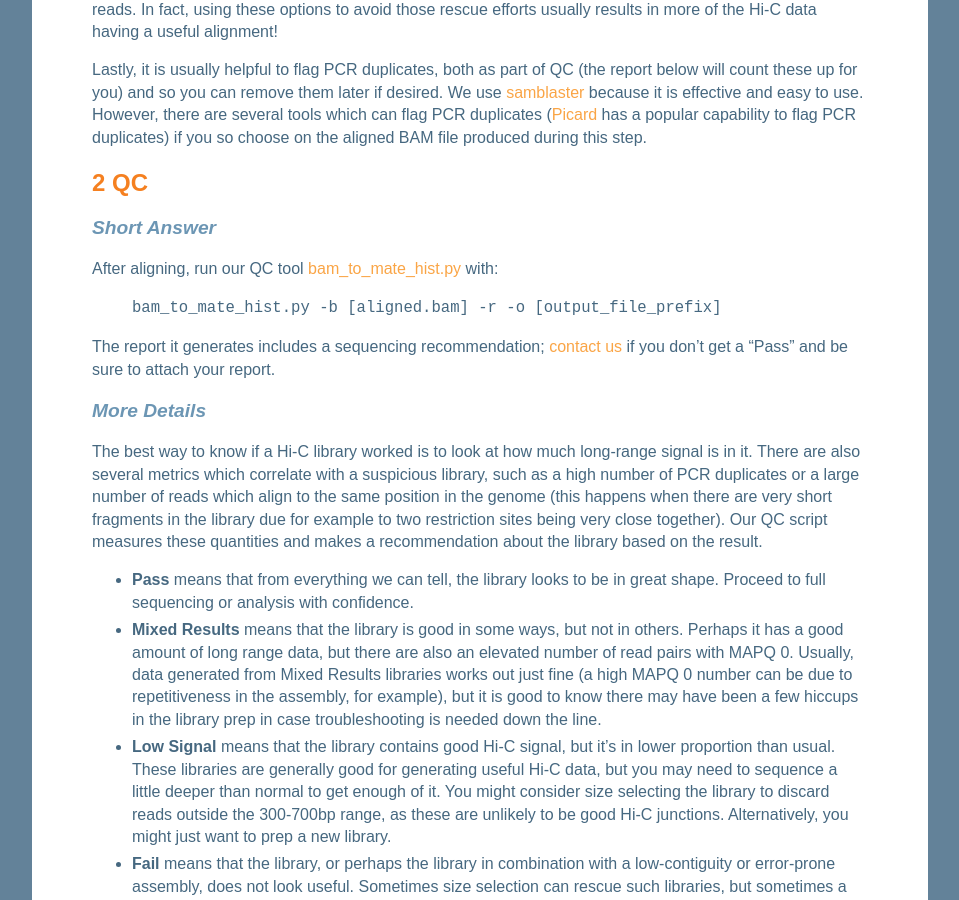
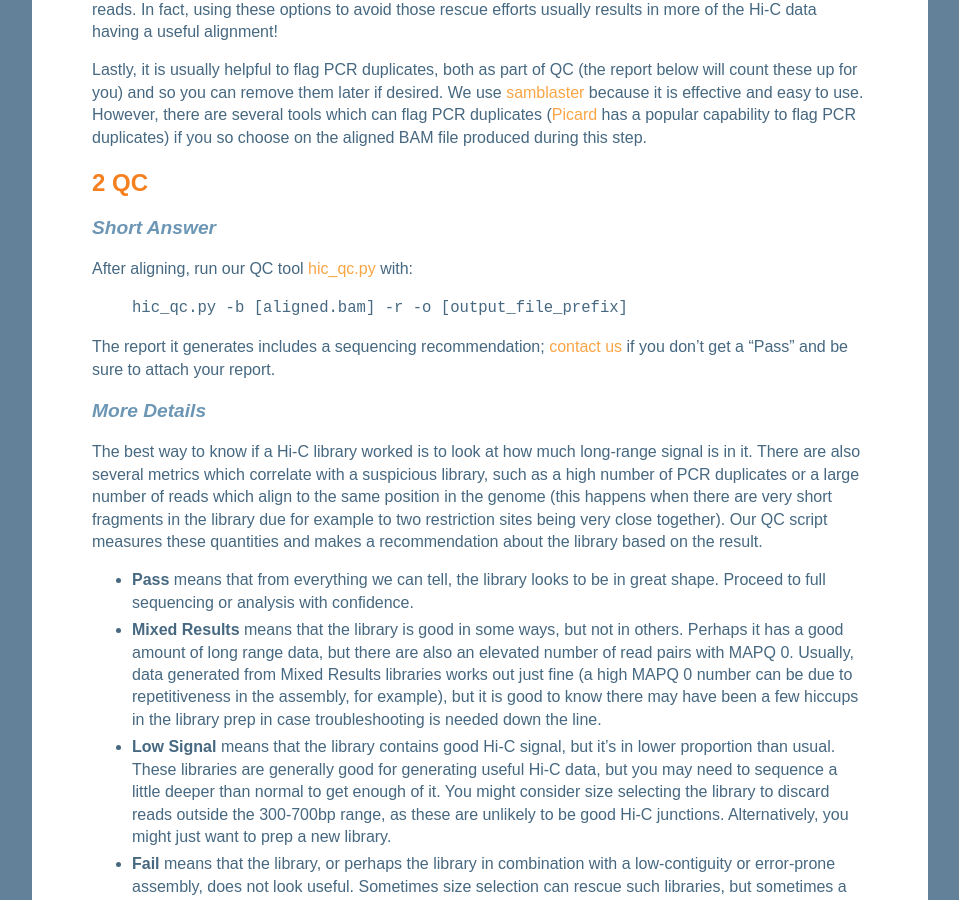
Before and after one commit to phasegenomics/phasegenomics.github.io, a Jekyll site: the page built from _posts/2019-09-19-hic-alignment-and-qc.md, in a window 1280 px wide and 900 px high, scrolled down 1131 px. Shown: the whole window, without its empty margins (160-1119 px from the left). Built offline with Jekyll 4.4.1, drawn with Linux system fonts in a browser that asks for light colours.

Commit message:
fixed qc script name

```diff
--- a/_posts/2019-09-19-hic-alignment-and-qc.md
+++ b/_posts/2019-09-19-hic-alignment-and-qc.md
@@ -29,8 +29,8 @@ Lastly, it is usually helpful to flag PCR duplicates, both as part of QC (the re
 2   QC
 ---------------------
 ### Short Answer
-After aligning, run our QC tool [bam_to_mate_hist.py](https://github.com/phasegenomics/bam_to_mate_hist) with:
-> `bam_to_mate_hist.py -b [aligned.bam] -r -o [output_file_prefix]`
+After aligning, run our QC tool [hic_qc.py](https://github.com/phasegenomics/hic_qc) with:
+> `hic_qc.py -b [aligned.bam] -r -o [output_file_prefix]`
 
 The report it generates includes a sequencing recommendation; [contact us](mailto:support@phasegenomics.com) if you don't get a "Pass" and be sure to attach your report.
 
```
